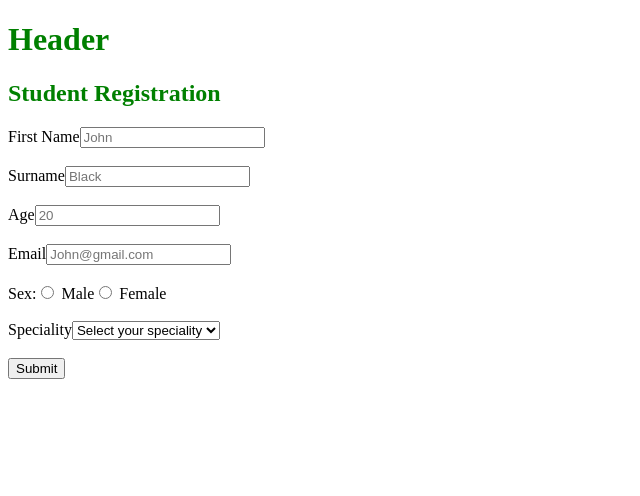
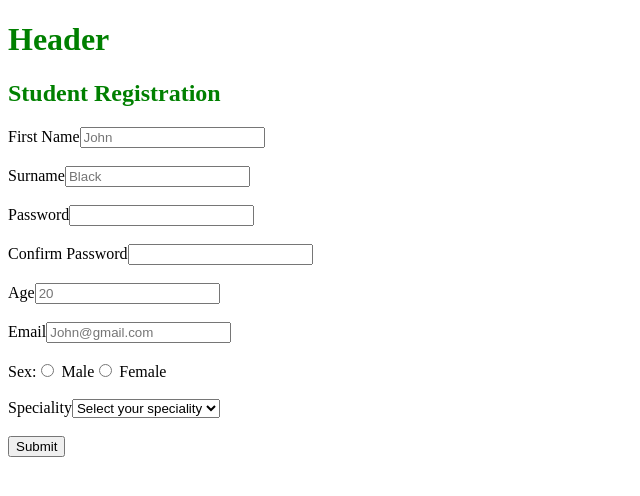
Before and after one commit to ksuhaster/react-course, a React (Create React App) app: page /student/registration in a window 1280 px wide. Shown: the top 496 px of the page, without its empty margins (0-640 px from the left). Built offline with nearby package versions, Linux system fonts and the light colour scheme.

Commit message:
password validation

```diff
--- a/src/Components/StudentRegistration/index.js
+++ b/src/Components/StudentRegistration/index.js
@@ -12,6 +12,8 @@ export const StudentRegistration = () => {
   const initialValues = {
     firstName: '',
     surname: '',
+    password: '',
+    confirmpassword: '',
     age: '',
     email: '',
     sex: '',
@@ -27,6 +29,14 @@ export const StudentRegistration = () => {
           .min(2, 'Too Short!')
           .max(50, 'Too Long!')
           .required('Required'),
+      password: Yup.string()
+          .required('Required')
+          .min(10, 'Too short - should be 10 chars minimum.')
+          .matches(/[A-Za-z]/, 'Must have symbols')
+          .matches(/\d.*?\d.*?\d/, 'Must have min 3 numbers'),
+      confirmpassword: Yup.string()
+          .oneOf([Yup.ref('password'), null], 'Should be equal to Password')
+          .required('Confirm Password is required'),
       age: Yup.number()
           .min(6)
           .max(60),
@@ -86,6 +96,20 @@ export const StudentRegistration = () => {
             />
             <br />
             <MyTextInput
+              label='Password'
+              name='password'
+              type='password'
+              className={errors.password ? 'error' : null}
+            />
+            <br />
+            <MyTextInput
+              label='Confirm Password'
+              name='confirmpassword'
+              type='password'
+              className={errors.password ? 'error' : null}
+            />
+            <br />
+            <MyTextInput
               label='Age'
               name='age'
               type='number'
```
